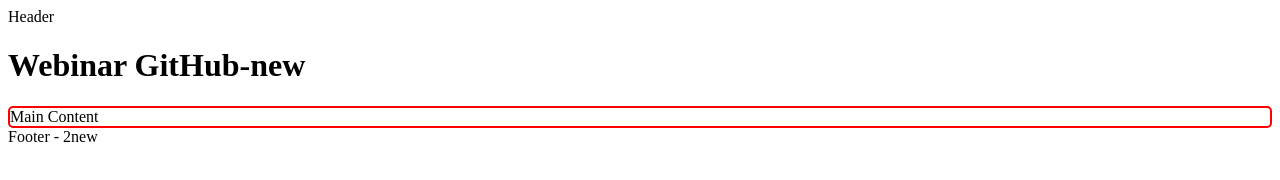
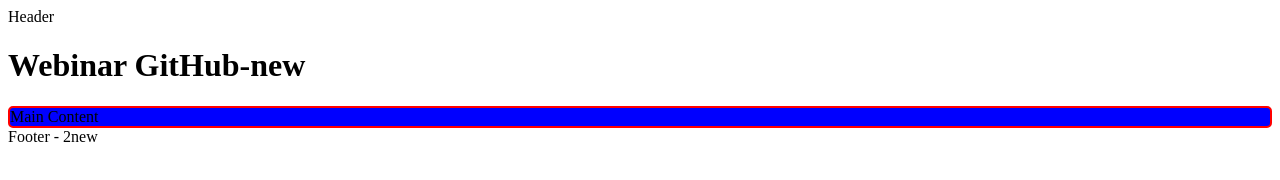
Before and after one commit to TetianaZakharova/webinar, a plain HTML site: page index.html in a window 1280 px wide. Drawn offline with Linux system fonts and the light colour scheme.

Commit message:
user-2 update styles

```diff
--- a/index.html
+++ b/index.html
@@ -9,6 +9,7 @@
     section{
         border: 2px solid red;
         border-radius: 5px;
+        background-color: blue;;
     }
 </style>
 <body>
```
